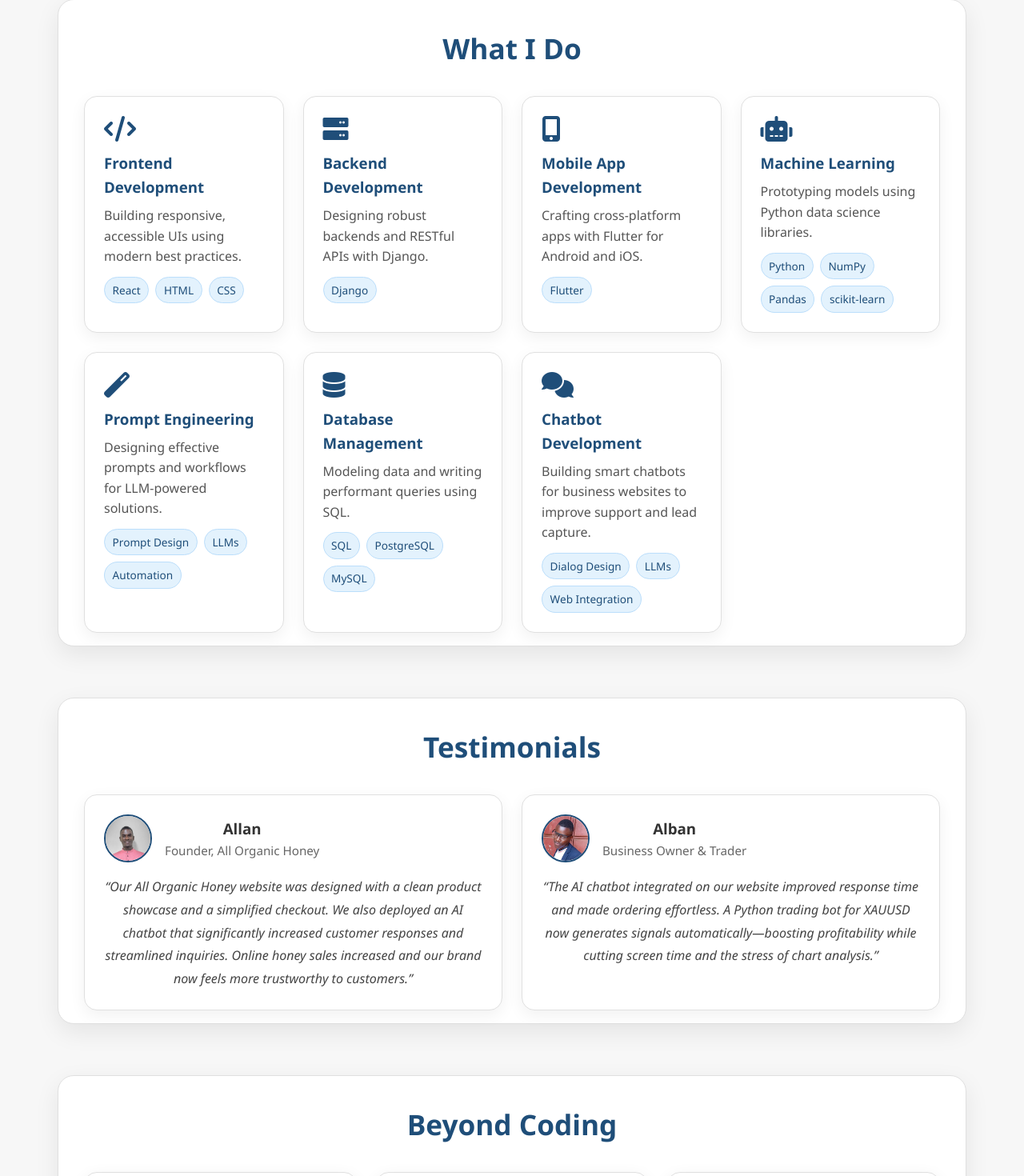
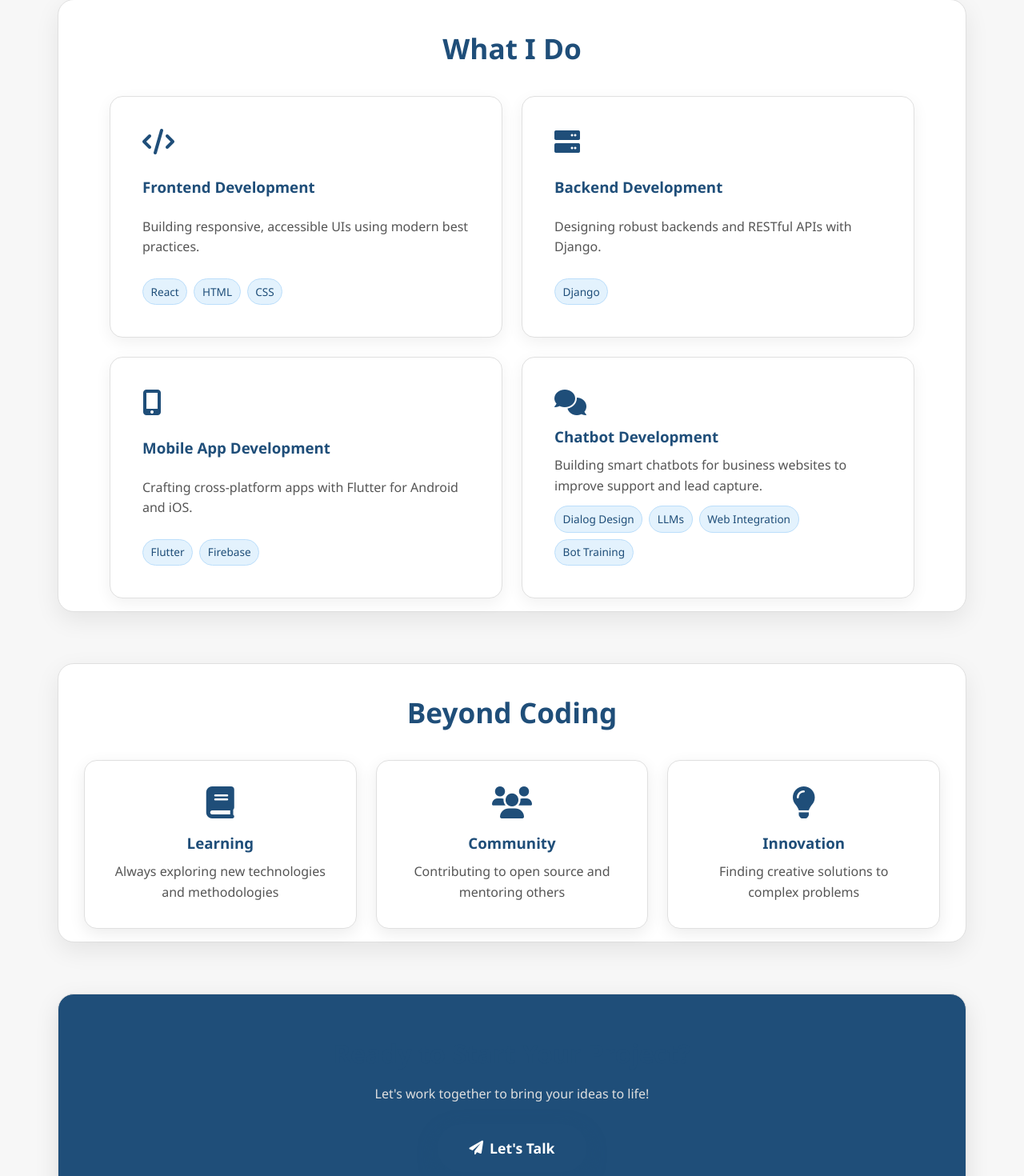
Before and after one commit to anthonybyamugisha/portifolio_website, a React (Create React App) app: page / in a window 1280 px wide. Shown: the part 829-2299 px from the top of the page at 80% size. Built offline with nearby package versions, Linux system fonts and the light colour scheme.

Commit message:
Updated the home page

```diff
--- a/src/App.css
+++ b/src/App.css
@@ -367,18 +367,26 @@ body {
 
 .what-grid {
   display: grid;
-  grid-template-columns: repeat(auto-fit, minmax(240px, 1fr));
+  grid-template-columns: repeat(2, 1fr);
+  grid-template-rows: repeat(2, 1fr);
   gap: 1.5rem;
+  max-width: 1200px;
+  margin: 0 auto;
+  padding: 0 2rem;
 }
 
 .what-card {
   background: #FFFFFF;
   border: 1px solid #E0E0E0;
   border-radius: 16px;
-  padding: 1.5rem;
+  padding: 2.5rem;
   text-align: left;
   box-shadow: 0 6px 20px rgba(0,0,0,0.06);
   transition: transform 0.2s ease, box-shadow 0.2s ease;
+  min-height: 280px;
+  display: flex;
+  flex-direction: column;
+  justify-content: space-between;
 }
 
 .what-card:hover {
@@ -523,6 +531,11 @@ body {
 @media (max-width: 768px) {
   .beyond-grid {
     grid-template-columns: 1fr;
+  }
+
+  .what-grid {
+    grid-template-columns: 1fr;
+    grid-template-rows: auto;
   }
 }
 
@@ -1589,7 +1602,7 @@ body {
   opacity: 0;
   transform: translateY(50px);
   animation: sectionSlideIn 0.8s ease-out forwards;
-  transition: all 0.3s ease;
+  transition: all 0.4s cubic-bezier(0.175, 0.885, 0.32, 1.275);
 }
 
 .resume-section:nth-child(1) { animation-delay: 0.5s; }
@@ -2371,21 +2384,21 @@ body {
 
 /* CTA Section */
 .cta-section {
-  padding: 5rem 0;
+  padding: 3rem 0;
   background: #1F4E79;
   color: #FFFFFF;
   text-align: center;
 }
 
 .cta-section h2 {
-  font-size: 2.5rem;
-  margin-bottom: 1rem;
+  font-size: 2rem;
+  margin-bottom: 0.8rem;
   font-weight: 700;
 }
 
 .cta-section p {
-  font-size: 1.2rem;
-  margin-bottom: 2rem;
+  font-size: 1rem;
+  margin-bottom: 1.5rem;
   color: #E0E0E0;
 }
 
@@ -2397,8 +2410,8 @@ body {
   font-size: 1.1rem;
   font-weight: 600;
   text-decoration: none;
-  background: linear-gradient(45deg, #FFD700, #FFA500);
-  color: #1A1A1A;
+  background: #1F4E79;
+  color: #FFFFFF;
   border-radius: 50px;
   transition: all 0.3s ease;
   box-shadow: 0 8px 25px rgba(31, 78, 121, 0.4);
@@ -2407,7 +2420,7 @@ body {
 .cta-button:hover {
   transform: translateY(-3px);
   box-shadow: 0 12px 35px rgba(31, 78, 121, 0.6);
-  color: #1A1A1A;
+  color: #FFFFFF;
 }
 
 /* Container utility */
--- a/src/pages/Home.js
+++ b/src/pages/Home.js
@@ -59,37 +59,7 @@ function Home() {
               <p>Crafting cross‑platform apps with Flutter for Android and iOS.</p>
               <ul className="what-tags">
                 <li>Flutter</li>
-              </ul>
-            </div>
-            <div className="what-card">
-              <i className="fas fa-robot what-icon"></i>
-              <h3>Machine Learning</h3>
-              <p>Prototyping models using Python data science libraries.</p>
-              <ul className="what-tags">
-                <li>Python</li>
-                <li>NumPy</li>
-                <li>Pandas</li>
-                <li>scikit‑learn</li>
-              </ul>
-            </div>
-            <div className="what-card">
-              <i className="fas fa-magic what-icon"></i>
-              <h3>Prompt Engineering</h3>
-              <p>Designing effective prompts and workflows for LLM-powered solutions.</p>
-              <ul className="what-tags">
-                <li>Prompt Design</li>
-                <li>LLMs</li>
-                <li>Automation</li>
-              </ul>
-            </div>
-            <div className="what-card">
-              <i className="fas fa-database what-icon"></i>
-              <h3>Database Management</h3>
-              <p>Modeling data and writing performant queries using SQL.</p>
-              <ul className="what-tags">
-                <li>SQL</li>
-                <li>PostgreSQL</li>
-                <li>MySQL</li>
+                <li>Firebase</li>
               </ul>
             </div>
             <div className="what-card">
@@ -100,6 +70,7 @@ function Home() {
                 <li>Dialog Design</li>
                 <li>LLMs</li>
                 <li>Web Integration</li>
+                <li>Bot Training</li>
               </ul>
             </div>
           </div>
@@ -108,44 +79,6 @@ function Home() {
 
 
 
-      <section className="testimonials-section">
-        <div className="container">
-          <h2 className="testimonials-title">Testimonials</h2>
-          <div className="testimonials-grid">
-            <div className="testimonial-card">
-              <div className="testimonial-header">
-                <img className="testimonial-avatar" src="/images/allan.jpg" alt="Allan - All Organic Honey" />
-                <div>
-                  <h3>Allan</h3>
-                  <p className="role">Founder, All Organic Honey</p>
-                </div>
-              </div>
-              <p className="testimonial-quote">
-                “Our All Organic Honey website was designed with a clean product
-                showcase and a simplified checkout. We also deployed an AI chatbot that
-                significantly increased customer responses and streamlined inquiries.
-                Online honey sales increased and our brand now feels more trustworthy to customers.”
-              </p>
-            </div>
-
-            <div className="testimonial-card">
-              <div className="testimonial-header">
-                <img className="testimonial-avatar" src="/images/alban.jpg" alt="Alban - Business Owner & Trader" />
-                <div>
-                  <h3>Alban</h3>
-                  <p className="role">Business Owner & Trader</p>
-                </div>
-              </div>
-              <p className="testimonial-quote">
-                “The AI chatbot integrated on our website improved response time and made
-                ordering effortless. A Python trading bot for XAUUSD now generates signals
-                automatically—boosting profitability while cutting screen time and the stress
-                of chart analysis.”
-              </p>
-            </div>
-          </div>
-        </div>
-      </section>
 
       <section className="beyond-section">
         <div className="container">
--- a/src/pages/Resume.js
+++ b/src/pages/Resume.js
@@ -135,11 +135,6 @@ function Resume() {
               <div className="skill-items">Django, React, Flutter, Pandas, NumPy, Matplotlib</div>
             </div>
                       <div className="skill-row">
-              <div className="skill-category">Database Management:</div>
-              <div className="skill-items">MySQL</div>
-            </div>
-
-                      <div className="skill-row">
               <div className="skill-category">Software Development Methodologies:</div>
               <div className="skill-items">Agile</div>
             </div>
```
